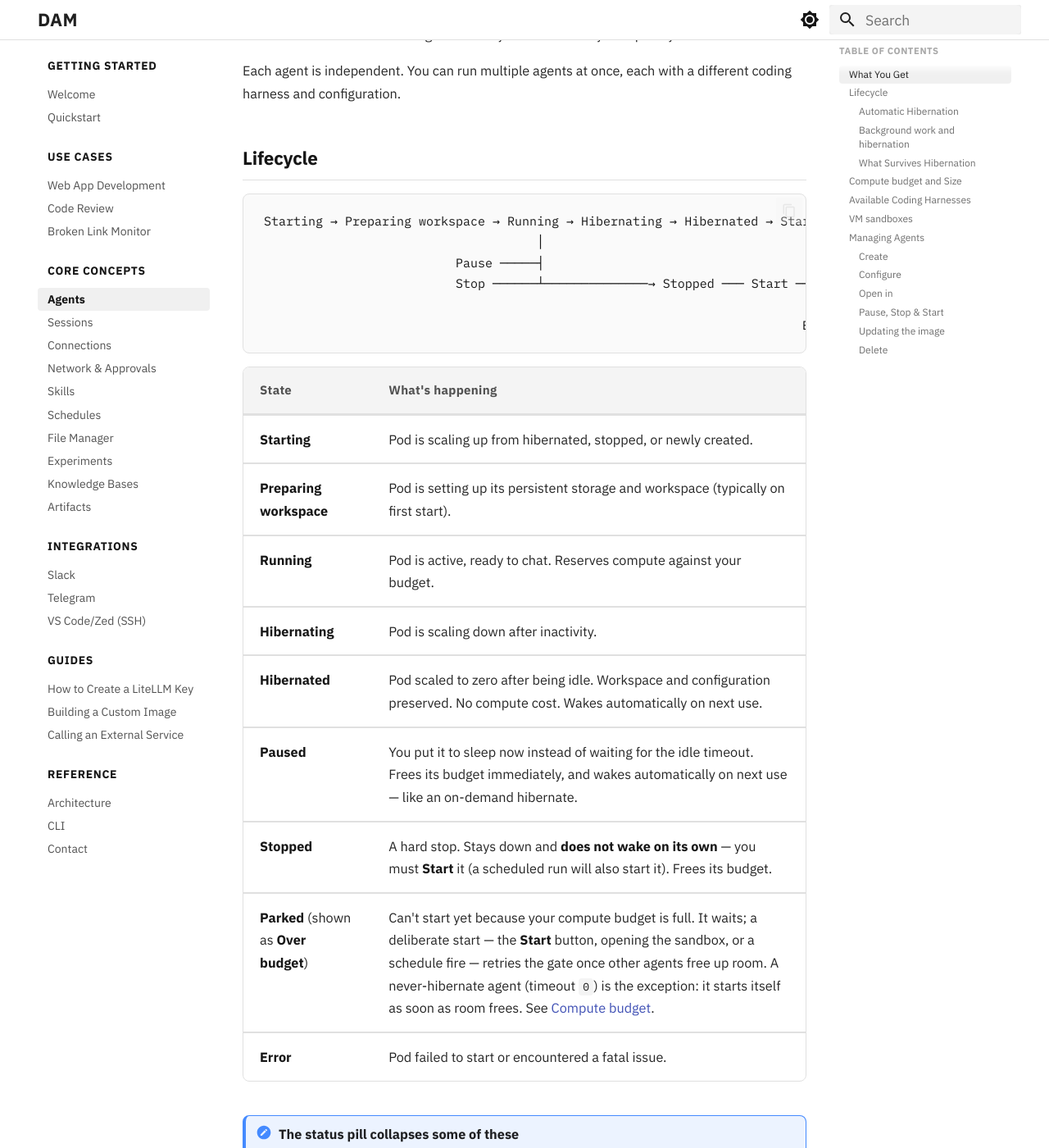
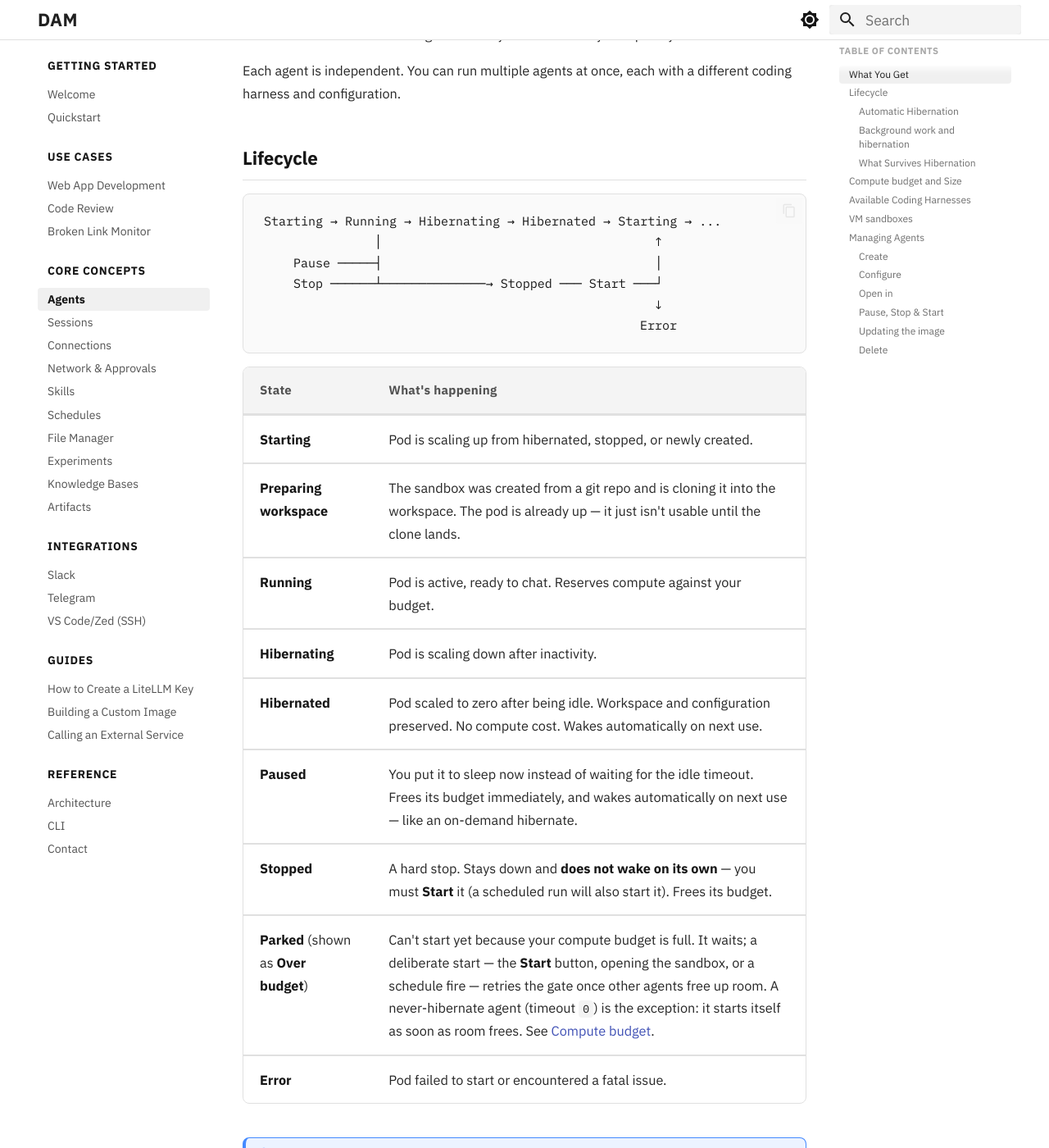
Before and after one commit to dam-agents/docs, an MkDocs documentation site: the page built from docs/core-concepts/agents.md, in a window 1280 px wide and 1400 px high, scrolled down 458 px. Shown: the whole window at 82% size. Built offline with MkDocs 1.6.1 and Material for MkDocs 9.7.7, drawn with Linux system fonts in a browser that asks for light colours; some of the changed text lies outside the part shown.

Commit message:
docs: correct four core-concepts inaccuracies found auditing against v0.2.12 (#58)
Second batch from the v0.2.12 audit, covering the pages the first pass
(#57) didn't reach. Each verified in the released source.

agents.md — "Preparing workspace" was described as storage/PVC setup
"typically on first start." Both halves are wrong. The state is set only
when an undispatched workspace-seed event is pending, i.e. the sandbox
was created from a git repo and is cloning it: outbox-repo.ts calls
seedingAgentIds "those with an undispatched, unexpired workspace-seed
event — drives the 'preparing workspace' state." It is also not a step
before Running — computeAgentState returns it only when infra.ready is
already true, so it refines Running rather than preceding it. Rewrote the
row and pulled it out of the linear lifecycle diagram.

file-manager.md — "Max viewable file size 50 MB" conflated two caps. 50 MB
is the files.read transport ceiling; the viewer refuses above 10 MB
("Files over 10 MB cannot be displayed"). Split into previewable vs
download/transfer. Note this is a different string from the known upstream
upload-toast bug in use-file-mutations.ts, which stays untouched.

file-manager.md — the highlighting list named Markdown, the one language
in it the viewer cannot highlight. highlighted-code.tsx registers eleven
languages and extToLang has no md entry; .md routes to the rendered view
or an unhighlighted pre. Swapped it for Bash and SQL, which are
registered.

network-access.md — "Egress Rules panel" is not a user-visible label. The
editor renders under the Network access section of Sandbox Setup;
"egress rules" survives only in internal query keys. The page already
used the right name elsewhere.

Deliberately not changed: agents.md "Background work and hibernation"
correctly describes the released blind spot, which agent-lifecycle.md
calls "deliberate, not a gap to close." The fix is unreleased (25fd9e99).

Assisted-by: Claude Fable 5 <noreply@anthropic.com>

````diff
--- a/docs/core-concepts/agents.md
+++ b/docs/core-concepts/agents.md
@@ -16,18 +16,18 @@ Each agent is independent. You can run multiple agents at once, each with a diff
 ## Lifecycle
 
 ```
-Starting → Preparing workspace → Running → Hibernating → Hibernated → Starting → ...
-                                     │                                     ↑
-                          Pause ─────┤                                     │
-                          Stop ──────┴──────────────→ Stopped ─── Start ───┘
-                                                                           ↓
-                                                                         Error
+Starting → Running → Hibernating → Hibernated → Starting → ...
+               │                                     ↑
+    Pause ─────┤                                     │
+    Stop ──────┴──────────────→ Stopped ─── Start ───┘
+                                                     ↓
+                                                   Error
 ```
 
 | State | What's happening |
 |-------|-----------------|
 | **Starting** | Pod is scaling up from hibernated, stopped, or newly created. |
-| **Preparing workspace** | Pod is setting up its persistent storage and workspace (typically on first start). |
+| **Preparing workspace** | The sandbox was created from a git repo and is cloning it into the workspace. The pod is already up — it just isn't usable until the clone lands. |
 | **Running** | Pod is active, ready to chat. Reserves compute against your budget. |
 | **Hibernating** | Pod is scaling down after inactivity. |
 | **Hibernated** | Pod scaled to zero after being idle. Workspace and configuration preserved. No compute cost. Wakes automatically on next use. |
@@ -39,7 +39,8 @@ Starting → Preparing workspace → Running → Hibernating → Hibernated →
 !!! note "The status pill collapses some of these"
     Hibernating, hibernated, paused, and stopped all show as **Hibernating**, and a parked sandbox
     shows as **Over budget** (with the CPU/memory figures in its tooltip). The states above are the
-    underlying model, not nine distinct badges.
+    underlying model, not nine distinct badges. **Preparing workspace** sits inside Running rather
+    than before it, which is why it isn't a step in the diagram above.
 
 **Pause vs. Stop vs. Hibernate.** All three take an agent down and free its budget, but they differ in how it comes back: a **hibernated** or **paused** agent wakes automatically the next time you use it (hibernate happens on its own after the idle timeout; pause is you doing it now), while a **stopped** agent stays down until you explicitly start it or a schedule fires.
 
````
Also changed, not shown: docs/core-concepts/file-manager.md (+3 -2 lines), docs/core-concepts/network-access.md (+1 -1 lines).
